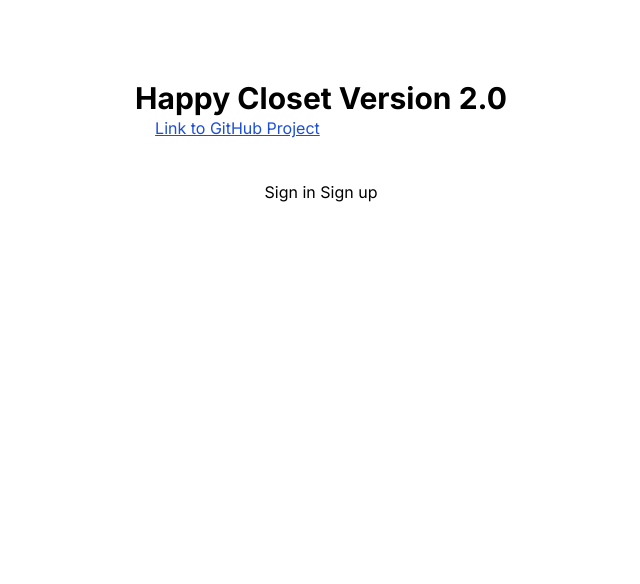
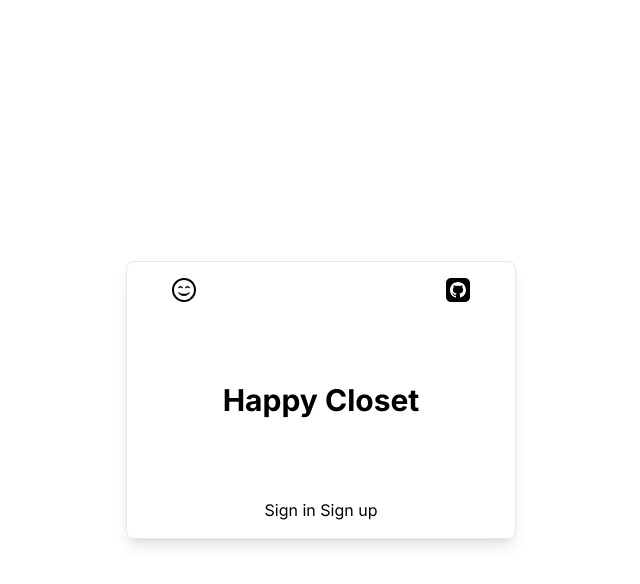
Before and after one commit to victoriamertens/happy-closet-2.0, a Next.js app: page / in a window 1280 px wide. Shown: the top 584 px of the page, without its empty margins (319-959 px from the left). Built offline with nearby package versions, Linux system fonts and the light colour scheme.

Commit message:
CSS changes for SigninPage Header Icons

```diff
--- a/src/app/page.tsx
+++ b/src/app/page.tsx
@@ -2,16 +2,45 @@ import ClerkSignInButtons from "./_lib/ClerkAuth/ClerkSignInButtons";
 
 export default async function Home() {
   return (
-    <main className="">
-      <div className="m-10 flex flex-col justify-around items-center">
-        <div id="header-info" className="m-10">
-          <h1 className="text-3xl font-bold">Happy Closet Version 2.0</h1>
+    <main id="main" className="flex h-screen items-center justify-center">
+      <div
+        id="signInCard"
+        className="min-w-96 flex flex-col items-center justify-center rounded-lg border p-4  shadow-lg "
+      >
+        <div
+          id="headerLinks"
+          className="flex w-10/12 flex-row-reverse justify-between"
+        >
+          {" "}
           <a
-            className="text-blue-700 underline m-5 mt-10"
+            className=""
             href="https://github.com/victoriamertens/happy-closet-2.0"
           >
-            Link to GitHub Project
+            <svg
+              id="githubIcon"
+              xmlns="http://www.w3.org/2000/svg"
+              width="24"
+              height="24"
+              viewBox="0 0 24 24"
+            >
+              <path d="M19 0h-14c-2.761 0-5 2.239-5 5v14c0 2.761 2.239 5 5 5h14c2.762 0 5-2.239 5-5v-14c0-2.761-2.238-5-5-5zm-4.466 19.59c-.405.078-.534-.171-.534-.384v-2.195c0-.747-.262-1.233-.55-1.481 1.782-.198 3.654-.875 3.654-3.947 0-.874-.312-1.588-.823-2.147.082-.202.356-1.016-.079-2.117 0 0-.671-.215-2.198.82-.64-.18-1.324-.267-2.004-.271-.68.003-1.364.091-2.003.269-1.528-1.035-2.2-.82-2.2-.82-.434 1.102-.16 1.915-.077 2.118-.512.56-.824 1.273-.824 2.147 0 3.064 1.867 3.751 3.645 3.954-.229.2-.436.552-.508 1.07-.457.204-1.614.557-2.328-.666 0 0-.423-.768-1.227-.825 0 0-.78-.01-.055.487 0 0 .525.246.889 1.17 0 0 .463 1.428 2.688.944v1.489c0 .211-.129.459-.528.385-3.18-1.057-5.472-4.056-5.472-7.59 0-4.419 3.582-8 8-8s8 3.581 8 8c0 3.533-2.289 6.531-5.466 7.59z" />
+            </svg>
           </a>
+          <svg
+            id="smileyIcon"
+            xmlns="http://www.w3.org/2000/svg"
+            width="24"
+            height="24"
+            viewBox="0 0 24 24"
+          >
+            <path d="M12 2c5.514 0 10 4.486 10 10s-4.486 10-10 10-10-4.486-10-10 4.486-10 10-10zm0-2c-6.627 0-12 5.373-12 12s5.373 12 12 12 12-5.373 12-12-5.373-12-12-12zm5.508 13.941c-1.513 1.195-3.174 1.931-5.507 1.931-2.335 0-3.996-.736-5.509-1.931l-.492.493c1.127 1.72 3.2 3.566 6.001 3.566 2.8 0 4.872-1.846 5.999-3.566l-.492-.493zm.492-3.939l-.755.506s-.503-.948-1.746-.948c-1.207 0-1.745.948-1.745.948l-.754-.506c.281-.748 1.205-2.002 2.499-2.002 1.295 0 2.218 1.254 2.501 2.002zm-7 0l-.755.506s-.503-.948-1.746-.948c-1.207 0-1.745.948-1.745.948l-.754-.506c.281-.748 1.205-2.002 2.499-2.002 1.295 0 2.218 1.254 2.501 2.002z" />
+          </svg>
+        </div>
+
+        <div className="m-10 flex flex-col items-center justify-around">
+          <div id="header-info" className="m-10">
+            <h1 className="text-3xl font-bold">Happy Closet</h1>
+          </div>
         </div>
         <ClerkSignInButtons />
       </div>
```
